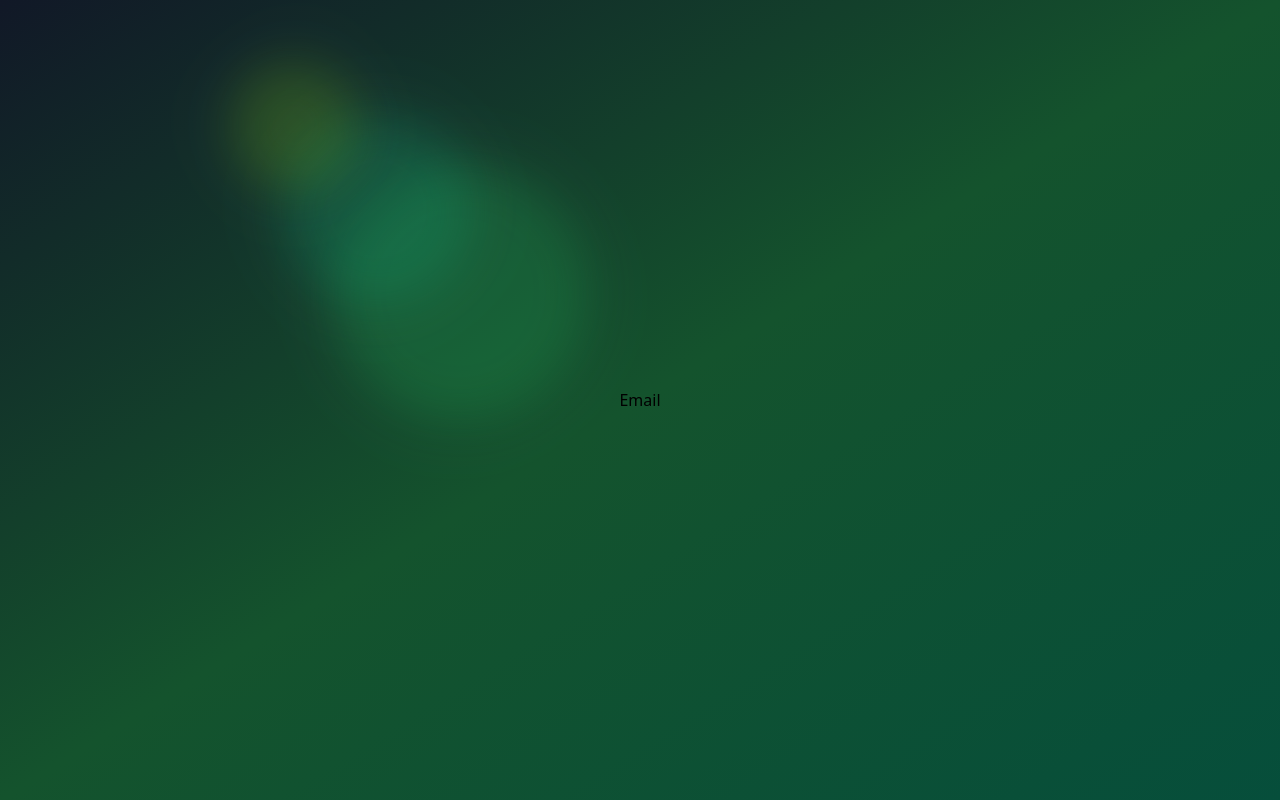
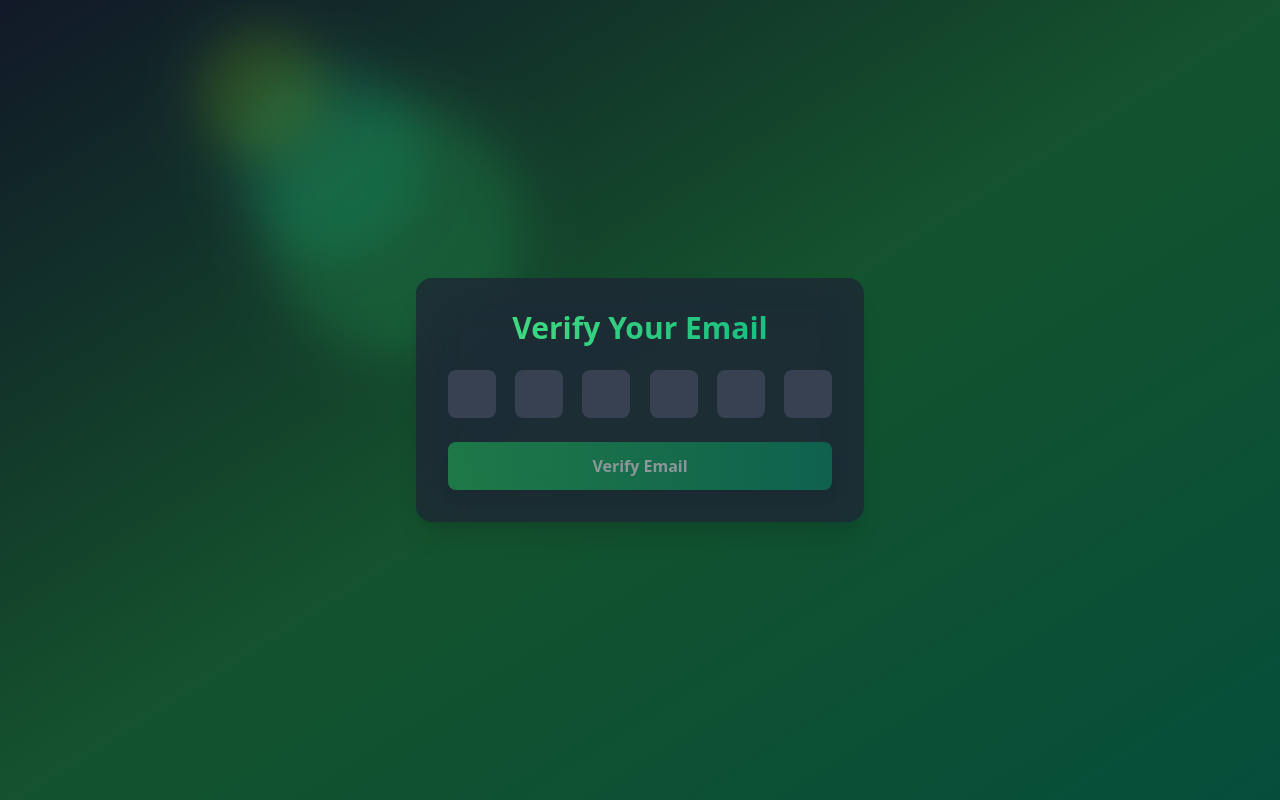
Before and after one commit to goel-anubhav/MERN-Auth-01, a React (Vite) app in the folder frontend/: page /verify-email in a window 1280 px wide. Built offline with nearby package versions, Linux system fonts and the light colour scheme.

Commit message:
Verify Email Layout Done

```diff
--- a/frontend/src/Pages/EmailVerificationPage.jsx
+++ b/frontend/src/Pages/EmailVerificationPage.jsx
@@ -1,7 +1,60 @@
-import React from "react";
-
+import { useRef, useState } from "react";
+import { useNavigate } from "react-router-dom";
+import { motion } from "framer-motion";
 const EmailVerificationPage = () => {
-  return <div>Email</div>;
+  const [code, setcode] = useState(["", "", "", "", "", ""]);
+  const inputRefs = useRef([]);
+  const navigate = useNavigate();
+  const handleChange = (index, value) => {};
+  const handleKeyDown = (index, e) => {};
+  const isLoading = false;
+  return (
+    <div
+      className="max-w-md w-full  bg-gray-800 bg-opacity-50 backdrop-filter backdrop-blur-xl
+    rounded-2xl shadow-xl overflow-hidden"
+    >
+      <motion.div
+        initial={{ opacity: 0, y: -50 }}
+        animate={{ opacity: 1, y: 0 }}
+        transition={{ duration: 0.5 }}
+        className="max-w-md w-full bg-gray-800 bg-opacity-50 backdrop-filter backdrop-blur-xl rounded-2xl shadow-xl
+        overflow-hidden p-8 w-full"
+      >
+        <h2
+          className="text-3xl font-bold mb-6 text-center bg-gradient-to-r from-green-400 to-emerald-500
+        text-transparent bg-clip-text"
+        >
+          Verify Your Email
+        </h2>
+        <form className="space-y-6">
+          <div className="flex justify-between">
+            {code.map((digit, index) => (
+              <input
+                key={index}
+                ref={(el) => (inputRefs.current[index] = el)}
+                type="text"
+                maxLength="6"
+                value={digit}
+                onChange={(e) => handleChange(index, e.target.value)}
+                onKeyDown={(e) => handleKeyDown(index, e)}
+                className="w-12 h-12 text-center text-2xl font-bold bg-gray-700 text-white-border-2 border-gray-600
+                rounded-lg focus:border-green-500 focus:outline-none"
+              />
+            ))}
+          </div>
+          <motion.button
+            whileHover={{ scale: 1.05 }}
+            whileTap={{ scale: 0.95 }}
+            type="submit"
+            disabled={isLoading || code.some((digit) => !digit)}
+            className="w-full bg-gradient-to-r from-green-500 to-emerald-600 text-white font-bold py-3 px-4 rounded-lg shadow-lg hover:from-green-600 hover:to-emerald-700 focus:outline-none focus:ring-2 focus:ring-green-500 focus:ring-opacity-50 disabled:opacity-50"
+          >
+            {isLoading ? "Verifying..." : "Verify Email"}
+          </motion.button>
+        </form>
+      </motion.div>
+    </div>
+  );
 };
 
 export default EmailVerificationPage;
--- a/package.json
+++ b/package.json
@@ -19,7 +19,8 @@
     "express": "^4.21.0",
     "jsonwebtoken": "^9.0.2",
     "mailtrap": "^3.4.0",
-    "mongoose": "^8.7.0"
+    "mongoose": "^8.7.0",
+    "react-router-dom": "^6.27.0"
   },
   "devDependencies": {
     "nodemon": "^3.1.7"
```
Also changed, not shown: 1 other file (tests, documents, lock files or other folders).
